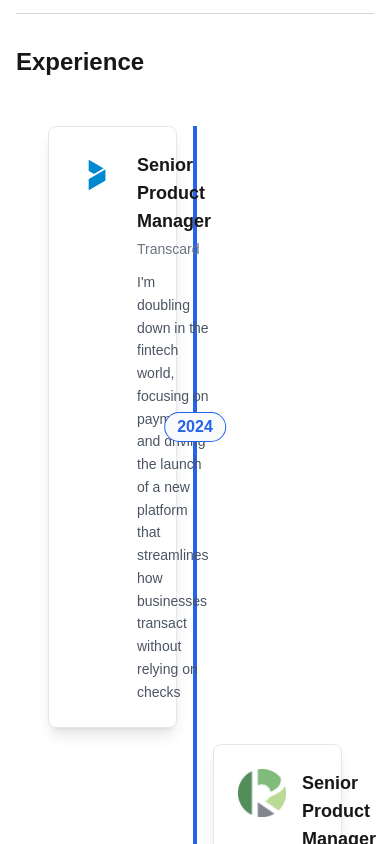
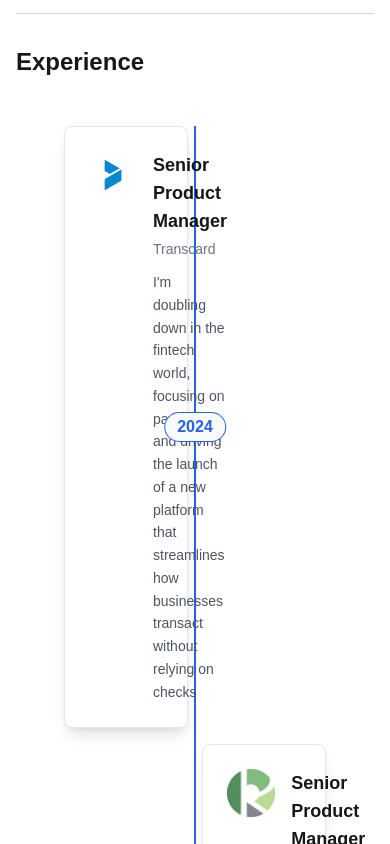
Before and after one commit to ylapscher/ylapscher.github.io, a Next.js app: page / in a window 390 px wide. Shown: the part 680-1524 px from the top of the page. Built offline with nearby package versions, Linux system fonts and the light colour scheme.

Commit message:
making it more mobile friendly

```diff
--- a/app/page.tsx
+++ b/app/page.tsx
@@ -64,7 +64,7 @@ function ExperienceTimeline({ experiences }: { experiences: Experience[] }) {
   return (
     <div className="relative">
       {/* Vertical Timeline Line */}
-      <div className="absolute left-1/2 transform -translate-x-1/2 h-full w-1 bg-blue-600" />
+      <div className="absolute left-1/2 transform -translate-x-1/2 h-full w-0.5 bg-blue-600" />
 
       <div className="space-y-4">
         {experiences.map((experience, index) => (
@@ -84,8 +84,8 @@ function ExperienceTimeline({ experiences }: { experiences: Experience[] }) {
             </div>
 
             {/* Content Box */}
-            <div className={`w-[45%] ${
-              index % 2 === 1 ? 'pr-8' : 'pl-8'
+            <div className={`w-[48%] ${
+              index % 2 === 1 ? 'pr-12' : 'pl-12'
             }`}>
               <div className="bg-white dark:bg-gray-800 p-6 rounded-lg shadow-lg border border-gray-200 dark:border-gray-700">
                 <div className="flex items-start gap-4">
@@ -498,8 +498,8 @@ export default function Home() {
 
         {/* Initiatives Section */}
         <section id="initiatives" className="mb-16 sm:mb-20 scroll-mt-20">
-          <h2 className="text-2xl font-bold mb-12 text-left">Initiatives</h2>
-          <div className="grid grid-cols-1 md:grid-cols-4 gap-4">
+          <h2 className="text-2xl font-bold mb-8 sm:mb-12 text-left">Initiatives</h2>
+          <div className="grid grid-cols-1 sm:grid-cols-2 lg:grid-cols-4 gap-6">
             {[
               {
                 title: "Adaptive Climbing",
@@ -546,7 +546,7 @@ export default function Home() {
                 className="group bg-white dark:bg-gray-800 rounded-lg shadow-lg border border-gray-200 dark:border-gray-700 overflow-hidden flex flex-col transform transition-all duration-300 hover:-translate-y-1 hover:shadow-xl hover:border-blue-500 dark:hover:border-blue-400"
               >
                 {initiative.image && (
-                  <div className="h-64 relative">
+                  <div className="h-48 sm:h-64 relative">
                     <Image
                       src={initiative.image.src}
                       alt={initiative.image.alt}
@@ -555,7 +555,7 @@ export default function Home() {
                     />
                   </div>
                 )}
-                <div className="p-6 flex flex-col flex-grow">
+                <div className="p-4 sm:p-6 flex flex-col flex-grow">
                   <h3 className="text-lg font-bold mb-2 group-hover:text-blue-600 transition-colors">
                     {initiative.title}
                   </h3>
```
